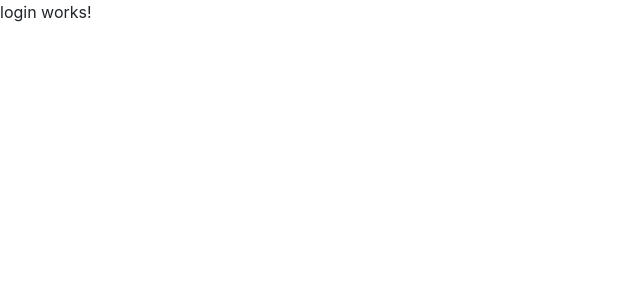
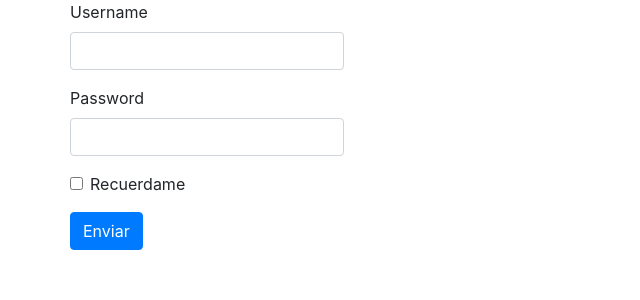
Before and after one commit to RicciCev/ofertaEmpleo, an Angular app: page /login in a window 1280 px wide. Shown: the top 300 px of the page, without its empty margins (0-640 px from the left). Built offline with nearby package versions, Linux system fonts and the light colour scheme.

Commit message:
login authentication working, still need to work on accessing details of oferta

```diff
--- a/src/app/app.module.ts
+++ b/src/app/app.module.ts
@@ -6,6 +6,7 @@ import { AppComponent } from './app.component';
 import { PagesModule } from './pages/pages.module';
 import { HttpClientModule } from '@angular/common/http';
 import { OfertasService } from './services/ofertas.service';
+import { LoginService } from './services/login.service';
 
 @NgModule({
   declarations: [
@@ -17,7 +18,7 @@ import { OfertasService } from './services/ofertas.service';
     PagesModule,
     HttpClientModule
   ],
-  providers: [OfertasService],
+  providers: [LoginService, OfertasService],
   bootstrap: [AppComponent]
 })
 export class AppModule { }
--- /dev/null
+++ b/src/app/model/loginForm.ts
@@ -0,0 +1,11 @@
+export class LoginForm {
+    username: string;
+    password: string;
+    rememberMe: boolean;
+
+    constructor() {
+        this.username = '';
+        this.password = '';
+        this.rememberMe = false;
+    }
+}
--- a/src/app/pages/login/login.component.html
+++ b/src/app/pages/login/login.component.html
@@ -1 +1,21 @@
-<p>login works!</p>
+<div class="container">
+    <div class="row">
+        <!-- guardamos el formulario en una variable para poder usarla luego. -->
+        <form #loginForm="ngForm" (ngSubmit)="onSubmit(loginForm)">
+            <div class="form-group">
+                <label>Username</label>
+                <!-- guardamos el input del usuario en la variable username que con el ngModel también guardará en el LoginForm a través de su instancia llamada loginModel y declarada en el componente ts. -->
+                <input type="text" class="form-control" name="username" #username [(ngModel)]="loginModel.username">
+            </div>
+            <div class="form-group">
+                <label>Password</label>
+                <input type="password" class="form-control" name="password" #password [(ngModel)]="loginModel.password">
+            </div>
+            <div class="form-group form-check">
+                <input type="checkbox" class="form-check-input" name="rememberMe" #rememberMe [(ngModel)]="loginModel.rememberMe">
+                <label class="form-check-label">Recuerdame</label>
+            </div>
+            <button type="submit" class="btn btn-primary">Enviar</button>
+        </form>
+    </div>
+</div>
--- a/src/app/pages/login/login.component.ts
+++ b/src/app/pages/login/login.component.ts
@@ -1,15 +1,46 @@
-import { Component, OnInit } from '@angular/core';
+import { Component, OnDestroy, OnInit } from '@angular/core';
+import { NgForm } from '@angular/forms';
+import { Router } from '@angular/router';
+import { LoginForm } from 'src/app/model/loginForm';
+import { LoginService } from 'src/app/services/login.service';
 
 @Component({
   selector: 'app-login',
   templateUrl: './login.component.html',
   styleUrls: ['./login.component.css']
 })
-export class LoginComponent implements OnInit {
+export class LoginComponent implements OnInit, OnDestroy {
 
-  constructor() { }
+  loginModel: LoginForm;
+  sub: any;
+
+  constructor(
+    private loginService: LoginService,
+    private router: Router
+  ) {
+    this.loginModel = new LoginForm();
+  }
 
   ngOnInit(): void {
+    this.sub = this.loginService.getIsLoggedinSub().subscribe(
+      response => {
+        // recibimos el valor de la boolean isLoggedin.
+        console.log(response);
+        if (response) {
+          this.router.navigate(['ofertas']);
+        }
+      },
+      error => {
+        console.log(error);
+      }
+    );
   }
 
+  ngOnDestroy(): void {
+    this.sub.unsubscribe();
+  }
+
+  public onSubmit(f: NgForm) {
+    this.loginService.postLogin(this.loginModel);
+  }
 }
--- a/src/app/pages/oferta/oferta.component.html
+++ b/src/app/pages/oferta/oferta.component.html
@@ -9,7 +9,7 @@
         Descripción ->
     </div>
     <div class="col-md-6" *ngFor="let oferta of this.ofertas">
-        {{oferta.descripcion}}
+        {{oferta.descripcion[this.id]}}
     </div>
     <div class="col-md-6">
         Empresa ->
--- a/src/app/pages/oferta/oferta.component.ts
+++ b/src/app/pages/oferta/oferta.component.ts
@@ -12,6 +12,7 @@ export class OfertaComponent implements OnInit, OnDestroy {
 
   public ofertas: Array<Oferta>;
   private sub: any
+  public id: any;
 
   constructor(
     private ofertasService: OfertasService,
@@ -33,10 +34,9 @@ export class OfertaComponent implements OnInit, OnDestroy {
 
     this.sub = this.activatedRoute.paramMap.subscribe((parms: ParamMap) => {
       // en la petición get pasamos el nombre tal cual hemos establecido en las rutas.
-      console.log('El id de la oferta es ' + parms.get('id'));
+      this.id = console.log('El id de la oferta es ' + parms.get('id'));
     });
 
-    this.ofertasService.getOfertas();
   }
 
   ngOnDestroy(): void {
--- a/src/app/pages/pages.module.ts
+++ b/src/app/pages/pages.module.ts
@@ -3,8 +3,8 @@ import { CommonModule } from '@angular/common';
 import { HomeModule } from './home/home.module';
 import { LoginModule } from './login/login.module';
 import { NuevaofertaModule } from './nuevaoferta/nuevaoferta.module';
+import { OfertasModule } from './ofertas/ofertas.module';
 import { OfertaModule } from './oferta/oferta.module';
-import { OfertasModule } from './ofertas/ofertas.module';
 
 @NgModule({
     declarations: [],
--- /dev/null
+++ b/src/app/services/login.service.ts
@@ -0,0 +1,60 @@
+import { HttpClient, HttpHeaders } from '@angular/common/http';
+import { Injectable } from '@angular/core';
+import { Observable, Subject } from 'rxjs';
+import { LoginForm } from '../model/loginForm';
+
+@Injectable({
+    providedIn: 'root'
+})
+export class LoginService {
+    private token: string;
+    private isLoggedin: boolean;
+    private isLoggedin$: Subject<boolean>
+
+    constructor(private httpClient: HttpClient) {
+        this.token = '';
+        this.isLoggedin = false;
+        this.isLoggedin$ = new Subject<boolean>();
+    }
+
+    public getIsLoggedin(): boolean {
+        return this.isLoggedin;
+    }
+
+    public getIsLoggedinSub(): Observable<any> {
+        return this.isLoggedin$.asObservable();
+    }
+
+    public getToken(): string {
+        return this.token;
+    }
+
+    // AUTENTICACIÓN LOGIN
+    public postLogin(loginModel: LoginForm) {
+        console.log('Login Service');
+        console.log(JSON.stringify(loginModel));
+
+        const httpOptions = {
+            headers: new HttpHeaders(
+                {
+                    'Content-Type': 'application/json'
+                }
+            )
+        };
+
+        this.httpClient.post('http://localhost:8080/api/authenticate', JSON.stringify(loginModel), httpOptions).subscribe(
+            (response: any) => {
+                console.log(response);
+                // token que recibimos a través de la petición post.
+                this.token = response.id_token;
+                this.isLoggedin = true;
+                // notificamos a los que están suscrito del cambio de estado de la boolean isLoggedin.
+                this.isLoggedin$.next(this.isLoggedin);
+            },
+            error => {
+                this.isLoggedin = false;
+                console.log(error);
+            }
+        );
+    }
+}
```
